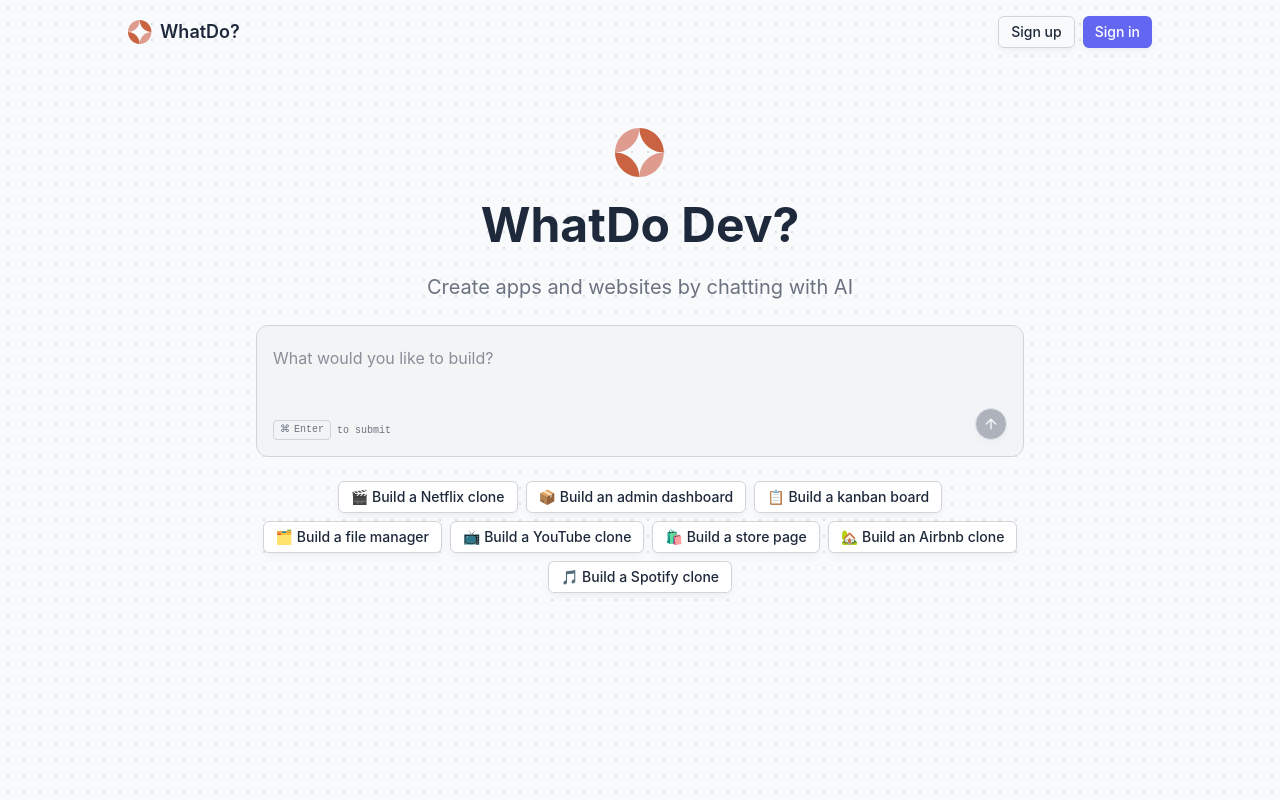
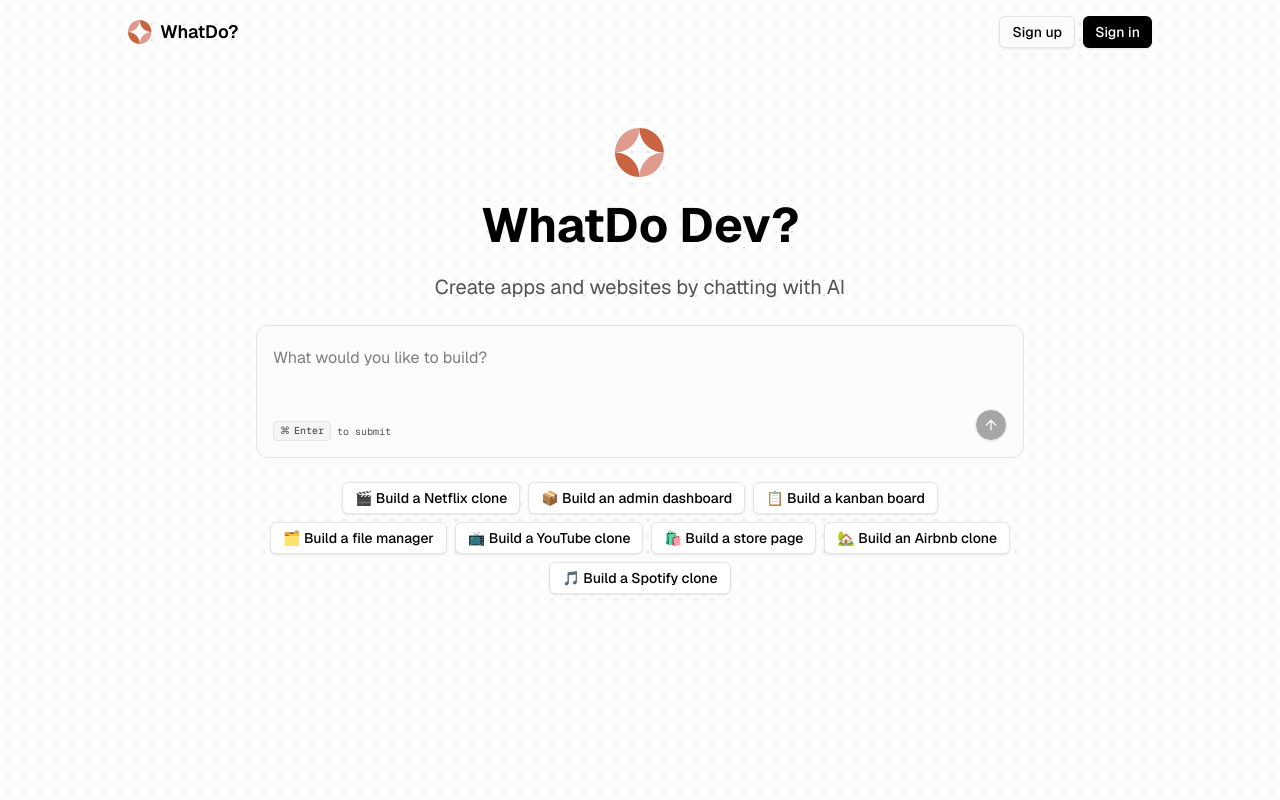
Before and after one commit to md-xyz/whatdo, a Next.js app: page / in a window 1280 px wide. Built offline with nearby package versions, Linux system fonts and the light colour scheme; no server answers.

Commit message:
update theme

```diff
--- a/src/app/globals.css
+++ b/src/app/globals.css
@@ -4,99 +4,99 @@
 @custom-variant dark (&:is(.dark *));
 
 :root {
-  --background: oklch(0.9842 0.0034 247.8575);
-  --foreground: oklch(0.2795 0.0368 260.0310);
-  --card: oklch(1.0000 0 0);
-  --card-foreground: oklch(0.2795 0.0368 260.0310);
-  --popover: oklch(1.0000 0 0);
-  --popover-foreground: oklch(0.2795 0.0368 260.0310);
-  --primary: oklch(0.5854 0.2041 277.1173);
-  --primary-foreground: oklch(1.0000 0 0);
-  --secondary: oklch(0.9276 0.0058 264.5313);
-  --secondary-foreground: oklch(0.3729 0.0306 259.7328);
-  --muted: oklch(0.9670 0.0029 264.5419);
-  --muted-foreground: oklch(0.5510 0.0234 264.3637);
-  --accent: oklch(0.9299 0.0334 272.7879);
-  --accent-foreground: oklch(0.3729 0.0306 259.7328);
-  --destructive: oklch(0.6368 0.2078 25.3313);
-  --destructive-foreground: oklch(1.0000 0 0);
-  --border: oklch(0.8717 0.0093 258.3382);
-  --input: oklch(0.8717 0.0093 258.3382);
-  --ring: oklch(0.5854 0.2041 277.1173);
-  --chart-1: oklch(0.5854 0.2041 277.1173);
-  --chart-2: oklch(0.5106 0.2301 276.9656);
-  --chart-3: oklch(0.4568 0.2146 277.0229);
-  --chart-4: oklch(0.3984 0.1773 277.3662);
-  --chart-5: oklch(0.3588 0.1354 278.6973);
-  --sidebar: oklch(0.9670 0.0029 264.5419);
-  --sidebar-foreground: oklch(0.2795 0.0368 260.0310);
-  --sidebar-primary: oklch(0.5854 0.2041 277.1173);
-  --sidebar-primary-foreground: oklch(1.0000 0 0);
-  --sidebar-accent: oklch(0.9299 0.0334 272.7879);
-  --sidebar-accent-foreground: oklch(0.3729 0.0306 259.7328);
-  --sidebar-border: oklch(0.8717 0.0093 258.3382);
-  --sidebar-ring: oklch(0.5854 0.2041 277.1173);
-  --font-sans: Inter, sans-serif;
-  --font-serif: Merriweather, serif;
-  --font-mono: JetBrains Mono, monospace;
+  --background: oklch(0.9900 0 0);
+  --foreground: oklch(0 0 0);
+  --card: oklch(1 0 0);
+  --card-foreground: oklch(0 0 0);
+  --popover: oklch(0.9900 0 0);
+  --popover-foreground: oklch(0 0 0);
+  --primary: oklch(0 0 0);
+  --primary-foreground: oklch(1 0 0);
+  --secondary: oklch(0.9400 0 0);
+  --secondary-foreground: oklch(0 0 0);
+  --muted: oklch(0.9700 0 0);
+  --muted-foreground: oklch(0.4400 0 0);
+  --accent: oklch(0.9400 0 0);
+  --accent-foreground: oklch(0 0 0);
+  --destructive: oklch(0.6300 0.1900 23.0300);
+  --destructive-foreground: oklch(1 0 0);
+  --border: oklch(0.9200 0 0);
+  --input: oklch(0.9400 0 0);
+  --ring: oklch(0 0 0);
+  --chart-1: oklch(0.8100 0.1700 75.3500);
+  --chart-2: oklch(0.5500 0.2200 264.5300);
+  --chart-3: oklch(0.7200 0 0);
+  --chart-4: oklch(0.9200 0 0);
+  --chart-5: oklch(0.5600 0 0);
+  --sidebar: oklch(0.9900 0 0);
+  --sidebar-foreground: oklch(0 0 0);
+  --sidebar-primary: oklch(0 0 0);
+  --sidebar-primary-foreground: oklch(1 0 0);
+  --sidebar-accent: oklch(0.9400 0 0);
+  --sidebar-accent-foreground: oklch(0 0 0);
+  --sidebar-border: oklch(0.9400 0 0);
+  --sidebar-ring: oklch(0 0 0);
+  --font-sans: Geist, sans-serif;
+  --font-serif: Georgia, serif;
+  --font-mono: Geist Mono, monospace;
   --radius: 0.5rem;
-  --shadow-2xs: 0px 4px 8px -1px hsl(0 0% 0% / 0.05);
-  --shadow-xs: 0px 4px 8px -1px hsl(0 0% 0% / 0.05);
-  --shadow-sm: 0px 4px 8px -1px hsl(0 0% 0% / 0.10), 0px 1px 2px -2px hsl(0 0% 0% / 0.10);
-  --shadow: 0px 4px 8px -1px hsl(0 0% 0% / 0.10), 0px 1px 2px -2px hsl(0 0% 0% / 0.10);
-  --shadow-md: 0px 4px 8px -1px hsl(0 0% 0% / 0.10), 0px 2px 4px -2px hsl(0 0% 0% / 0.10);
-  --shadow-lg: 0px 4px 8px -1px hsl(0 0% 0% / 0.10), 0px 4px 6px -2px hsl(0 0% 0% / 0.10);
-  --shadow-xl: 0px 4px 8px -1px hsl(0 0% 0% / 0.10), 0px 8px 10px -2px hsl(0 0% 0% / 0.10);
-  --shadow-2xl: 0px 4px 8px -1px hsl(0 0% 0% / 0.25);
+  --shadow-2xs: 0px 1px 2px 0px hsl(0 0% 0% / 0.09);
+  --shadow-xs: 0px 1px 2px 0px hsl(0 0% 0% / 0.09);
+  --shadow-sm: 0px 1px 2px 0px hsl(0 0% 0% / 0.18), 0px 1px 2px -1px hsl(0 0% 0% / 0.18);
+  --shadow: 0px 1px 2px 0px hsl(0 0% 0% / 0.18), 0px 1px 2px -1px hsl(0 0% 0% / 0.18);
+  --shadow-md: 0px 1px 2px 0px hsl(0 0% 0% / 0.18), 0px 2px 4px -1px hsl(0 0% 0% / 0.18);
+  --shadow-lg: 0px 1px 2px 0px hsl(0 0% 0% / 0.18), 0px 4px 6px -1px hsl(0 0% 0% / 0.18);
+  --shadow-xl: 0px 1px 2px 0px hsl(0 0% 0% / 0.18), 0px 8px 10px -1px hsl(0 0% 0% / 0.18);
+  --shadow-2xl: 0px 1px 2px 0px hsl(0 0% 0% / 0.45);
   --tracking-normal: 0em;
   --spacing: 0.25rem;
 }
 
 .dark {
-  --background: oklch(0.2077 0.0398 265.7549);
-  --foreground: oklch(0.9288 0.0126 255.5078);
-  --card: oklch(0.2795 0.0368 260.0310);
-  --card-foreground: oklch(0.9288 0.0126 255.5078);
-  --popover: oklch(0.2795 0.0368 260.0310);
-  --popover-foreground: oklch(0.9288 0.0126 255.5078);
-  --primary: oklch(0.6801 0.1583 276.9349);
-  --primary-foreground: oklch(0.2077 0.0398 265.7549);
-  --secondary: oklch(0.3351 0.0331 260.9120);
-  --secondary-foreground: oklch(0.8717 0.0093 258.3382);
-  --muted: oklch(0.2795 0.0368 260.0310);
-  --muted-foreground: oklch(0.7137 0.0192 261.3246);
-  --accent: oklch(0.3729 0.0306 259.7328);
-  --accent-foreground: oklch(0.8717 0.0093 258.3382);
-  --destructive: oklch(0.6368 0.2078 25.3313);
-  --destructive-foreground: oklch(0.2077 0.0398 265.7549);
-  --border: oklch(0.4461 0.0263 256.8018);
-  --input: oklch(0.4461 0.0263 256.8018);
-  --ring: oklch(0.6801 0.1583 276.9349);
-  --chart-1: oklch(0.6801 0.1583 276.9349);
-  --chart-2: oklch(0.5854 0.2041 277.1173);
-  --chart-3: oklch(0.5106 0.2301 276.9656);
-  --chart-4: oklch(0.4568 0.2146 277.0229);
-  --chart-5: oklch(0.3984 0.1773 277.3662);
-  --sidebar: oklch(0.2795 0.0368 260.0310);
-  --sidebar-foreground: oklch(0.9288 0.0126 255.5078);
-  --sidebar-primary: oklch(0.6801 0.1583 276.9349);
-  --sidebar-primary-foreground: oklch(0.2077 0.0398 265.7549);
-  --sidebar-accent: oklch(0.3729 0.0306 259.7328);
-  --sidebar-accent-foreground: oklch(0.8717 0.0093 258.3382);
-  --sidebar-border: oklch(0.4461 0.0263 256.8018);
-  --sidebar-ring: oklch(0.6801 0.1583 276.9349);
-  --font-sans: Inter, sans-serif;
-  --font-serif: Merriweather, serif;
-  --font-mono: JetBrains Mono, monospace;
+  --background: oklch(0 0 0);
+  --foreground: oklch(1 0 0);
+  --card: oklch(0.1400 0 0);
+  --card-foreground: oklch(1 0 0);
+  --popover: oklch(0.1800 0 0);
+  --popover-foreground: oklch(1 0 0);
+  --primary: oklch(1 0 0);
+  --primary-foreground: oklch(0 0 0);
+  --secondary: oklch(0.2500 0 0);
+  --secondary-foreground: oklch(1 0 0);
+  --muted: oklch(0.2300 0 0);
+  --muted-foreground: oklch(0.7200 0 0);
+  --accent: oklch(0.3200 0 0);
+  --accent-foreground: oklch(1 0 0);
+  --destructive: oklch(0.6900 0.2000 23.9100);
+  --destructive-foreground: oklch(0 0 0);
+  --border: oklch(0.2600 0 0);
+  --input: oklch(0.3200 0 0);
+  --ring: oklch(0.7200 0 0);
+  --chart-1: oklch(0.8100 0.1700 75.3500);
+  --chart-2: oklch(0.5800 0.2100 260.8400);
+  --chart-3: oklch(0.5600 0 0);
+  --chart-4: oklch(0.4400 0 0);
+  --chart-5: oklch(0.9200 0 0);
+  --sidebar: oklch(0.1800 0 0);
+  --sidebar-foreground: oklch(1 0 0);
+  --sidebar-primary: oklch(1 0 0);
+  --sidebar-primary-foreground: oklch(0 0 0);
+  --sidebar-accent: oklch(0.3200 0 0);
+  --sidebar-accent-foreground: oklch(1 0 0);
+  --sidebar-border: oklch(0.3200 0 0);
+  --sidebar-ring: oklch(0.7200 0 0);
+  --font-sans: Geist, sans-serif;
+  --font-serif: Georgia, serif;
+  --font-mono: Geist Mono, monospace;
   --radius: 0.5rem;
-  --shadow-2xs: 0px 4px 8px -1px hsl(0 0% 0% / 0.05);
-  --shadow-xs: 0px 4px 8px -1px hsl(0 0% 0% / 0.05);
-  --shadow-sm: 0px 4px 8px -1px hsl(0 0% 0% / 0.10), 0px 1px 2px -2px hsl(0 0% 0% / 0.10);
-  --shadow: 0px 4px 8px -1px hsl(0 0% 0% / 0.10), 0px 1px 2px -2px hsl(0 0% 0% / 0.10);
-  --shadow-md: 0px 4px 8px -1px hsl(0 0% 0% / 0.10), 0px 2px 4px -2px hsl(0 0% 0% / 0.10);
-  --shadow-lg: 0px 4px 8px -1px hsl(0 0% 0% / 0.10), 0px 4px 6px -2px hsl(0 0% 0% / 0.10);
-  --shadow-xl: 0px 4px 8px -1px hsl(0 0% 0% / 0.10), 0px 8px 10px -2px hsl(0 0% 0% / 0.10);
-  --shadow-2xl: 0px 4px 8px -1px hsl(0 0% 0% / 0.25);
+  --shadow-2xs: 0px 1px 2px 0px hsl(0 0% 0% / 0.09);
+  --shadow-xs: 0px 1px 2px 0px hsl(0 0% 0% / 0.09);
+  --shadow-sm: 0px 1px 2px 0px hsl(0 0% 0% / 0.18), 0px 1px 2px -1px hsl(0 0% 0% / 0.18);
+  --shadow: 0px 1px 2px 0px hsl(0 0% 0% / 0.18), 0px 1px 2px -1px hsl(0 0% 0% / 0.18);
+  --shadow-md: 0px 1px 2px 0px hsl(0 0% 0% / 0.18), 0px 2px 4px -1px hsl(0 0% 0% / 0.18);
+  --shadow-lg: 0px 1px 2px 0px hsl(0 0% 0% / 0.18), 0px 4px 6px -1px hsl(0 0% 0% / 0.18);
+  --shadow-xl: 0px 1px 2px 0px hsl(0 0% 0% / 0.18), 0px 8px 10px -1px hsl(0 0% 0% / 0.18);
+  --shadow-2xl: 0px 1px 2px 0px hsl(0 0% 0% / 0.45);
 }
 
 @theme inline {
```
